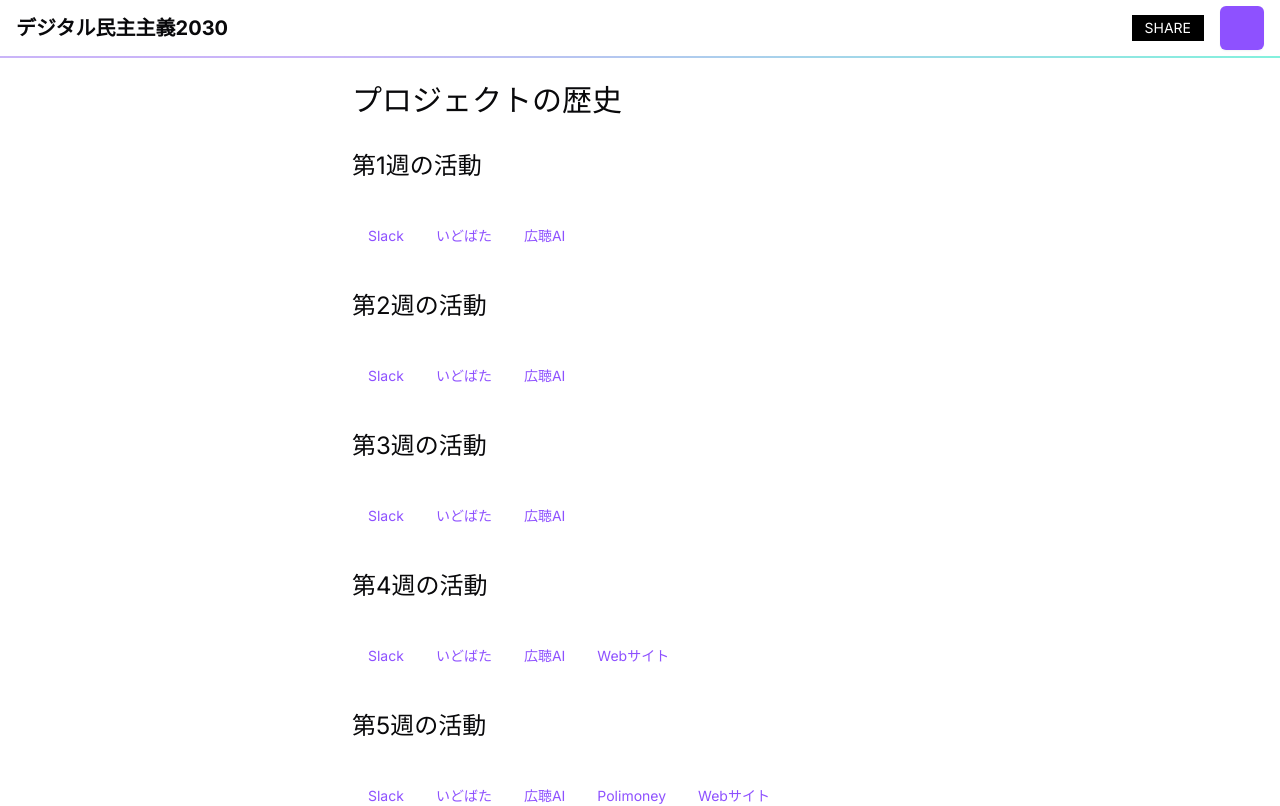
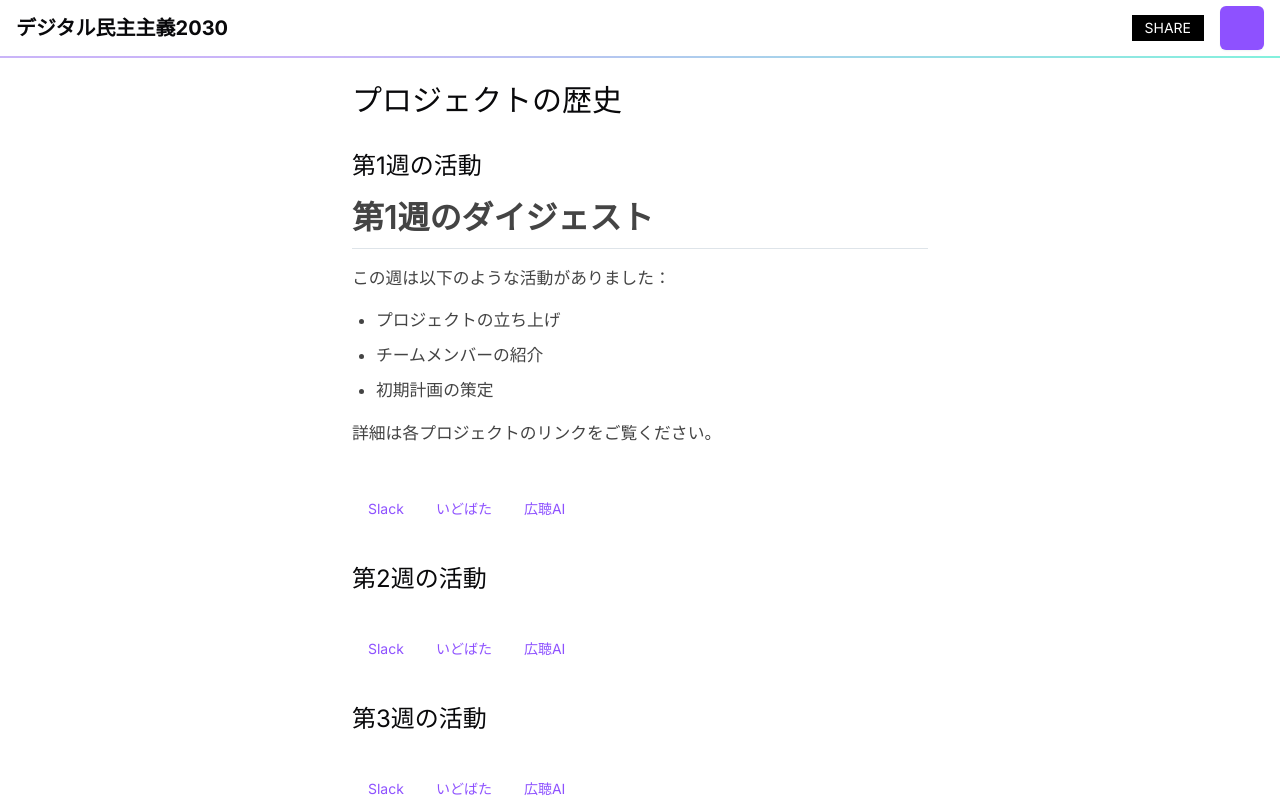
Before and after one commit to moai-redcap/dd2030website, a Next.js app: page /history in a window 1280 px wide. Shown: the top 806 px of the page. Built offline with nearby package versions, Linux system fonts and the light colour scheme; some icons are missing; a web font is replaced by a local one.

Commit message:
週ごとのdigest.mdファイルを表示する機能を追加
Co-Authored-By: NISHIO Hirokazu <nishio.hirokazu@gmail.com>

```diff
--- a/app/history/page.tsx
+++ b/app/history/page.tsx
@@ -2,6 +2,8 @@ import path from 'path'
 import fs from 'fs'
 import Link from 'next/link'
 import { buttonVariants } from '@/components/ui/button'
+import { marked } from 'marked'
+import { Markdown } from '@/components/Markdown'
 
 export default async function Page() {
   const markdownDir = path.join(process.cwd(), 'markdown')
@@ -36,6 +38,8 @@ export default async function Page() {
     { slack: string[]; github: Record<string, string[]> }
   >
 
+  const weeklyDigests = {} as Record<number, string>
+
   weekDirs.forEach((weekDir) => {
     const week = getWeekFromDirname(weekDir)
     if (week === 0) return
@@ -47,12 +51,18 @@ export default async function Page() {
     const weekDirPath = path.join(historyDir, weekDir)
     const weekFiles = fs.readdirSync(weekDirPath)
 
+    if (weekFiles.includes('digest.md')) {
+      const digestPath = path.join(weekDirPath, 'digest.md')
+      const digestContent = fs.readFileSync(digestPath, 'utf-8')
+      weeklyDigests[week] = digestContent
+    }
+
     if (weekFiles.includes('slack.md')) {
       weeklyActivities[week].slack.push(`history/${weekDir}/slack`)
     }
 
     weekFiles.forEach(file => {
-      if (file !== 'slack.md' && file.endsWith('.md')) {
+      if (file !== 'slack.md' && file !== 'digest.md' && file.endsWith('.md')) {
         const project = file.replace('.md', '')
 
         if (!weeklyActivities[week].github[project]) {
@@ -76,6 +86,13 @@ export default async function Page() {
       {sortedWeeks.map((week) => (
         <section key={week}>
           <h3 className="text-2xl mt-8 mb-4">第{week}週の活動</h3>
+
+          {/* 週のダイジェスト表示 */}
+          {weeklyDigests[week] && (
+            <div className="mb-6">
+              <Markdown content={marked.parse(weeklyDigests[week])} />
+            </div>
+          )}
 
           {/* Slack活動 */}
           {weeklyActivities[week].slack.map((file) => (
--- /dev/null
+++ b/markdown/history/week1_20250319/digest.md
@@ -0,0 +1,9 @@
+# 第1週のダイジェスト
+
+この週は以下のような活動がありました：
+
+- プロジェクトの立ち上げ
+- チームメンバーの紹介
+- 初期計画の策定
+
+詳細は各プロジェクトのリンクをご覧ください。
```
